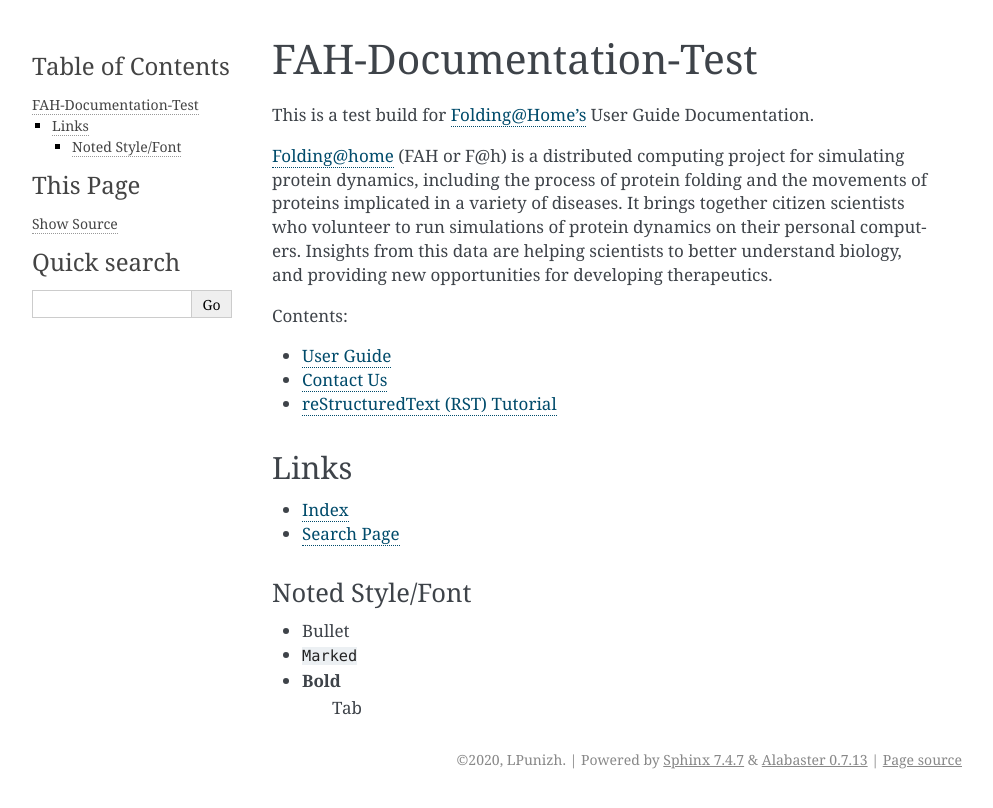
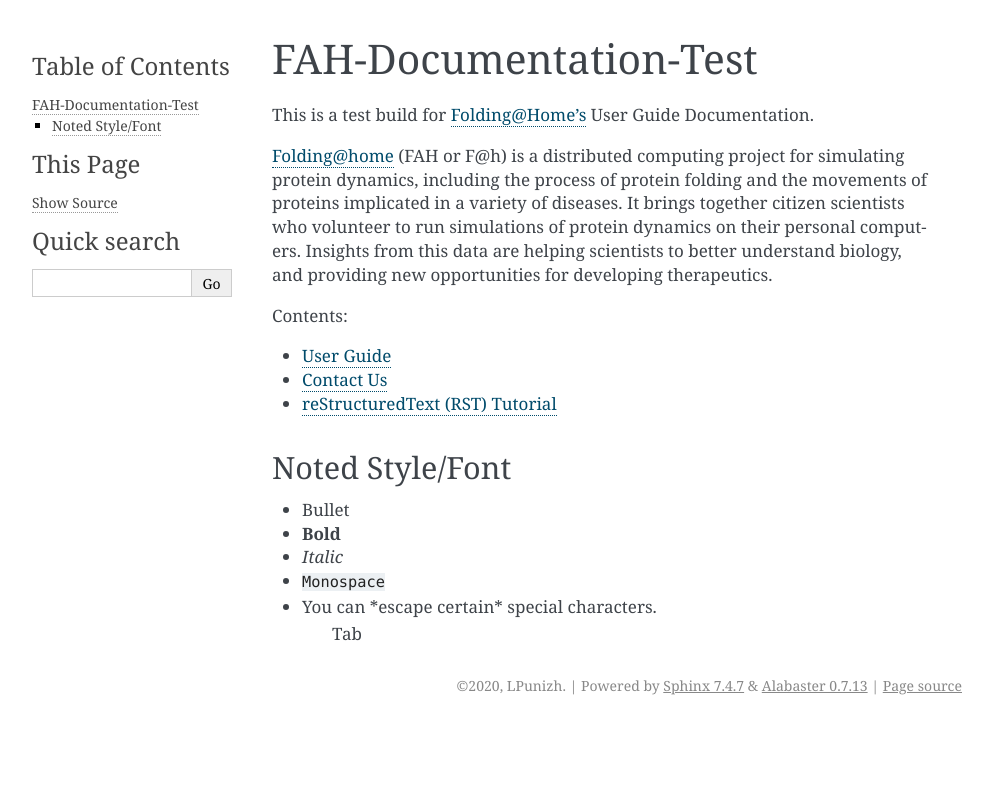
Before and after one commit to LPunizh/test_fah_documentation, a Sphinx documentation site: the page built from docs/source/index.rst, in a window 1280 px wide. Shown: the top 808 px of the page, without its empty margins (148-1141 px from the left). Built offline with Sphinx 7.4.7, drawn with Linux system fonts in a browser that asks for light colours.

```diff
--- a/docs/source/faq.rst
+++ b/docs/source/faq.rst
@@ -1,6 +1,9 @@
 ===
 FAQ
 ===
+
+.. image:: https://foldingathome.org/wp-content/uploads/2016/09/Pande-Lab_Stanford-University_Foldingathome-2.jpg
+   :alt: FAQ
 
 **You’ll find a large library of frequently asked questions about all things connected to Folding@home.**
 
--- a/docs/source/index.rst
+++ b/docs/source/index.rst
@@ -23,11 +23,11 @@ Insights from this data are helping scientists to better understand biology, and
    example
 
 
-Links
-=====
+.. Links
+   =====
 
-* :ref:`genindex`
-* :ref:`search`
+.. * :ref:`genindex`
+   * :ref:`search`
 
 
 ----------------
@@ -35,6 +35,11 @@ Noted Style/Font
 ----------------
 
 - Bullet
-- ``Marked``
 - **Bold**
+- *Italic*
+- ``Monospace``
+- You can \*escape certain\* special characters.
    Tab
+
+.. This is a comment
+   Special notes that are not shown but might come out as HTML comments
```
Also changed, not shown: docs/source/contact.rst (+8 -7 lines).
